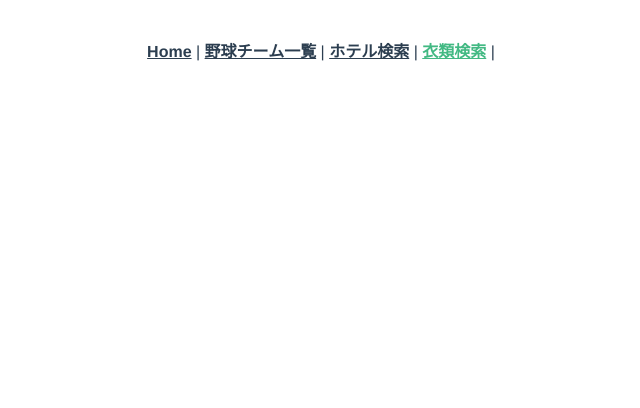
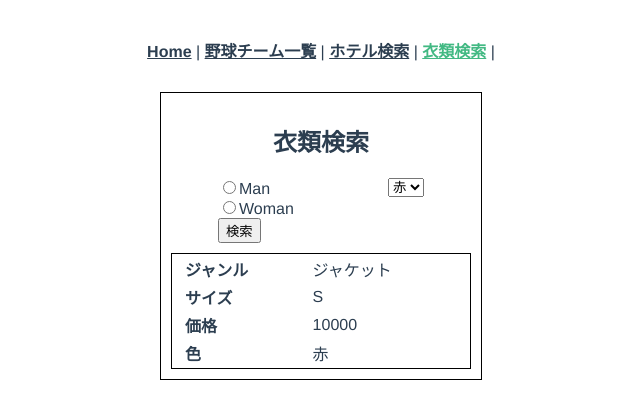
Before and after one commit to suzu1997/ex-vue-intermediate, a Vue app: page /searchClothes in a window 1280 px wide. Shown: the top 408 px of the page, without its empty margins (319-959 px from the left). Built offline with nearby package versions, Linux system fonts and the light colour scheme.

Commit message:
衣類検索の表示部分を実装し、スタイルを調整

```diff
--- a/src/views/SearchClothes.vue
+++ b/src/views/SearchClothes.vue
@@ -1,13 +1,78 @@
 <template>
-  <div></div>
+  <div class="container">
+    <h2>衣類検索</h2>
+    <div class="select">
+      <div class="gender-select">
+        <input type="radio" name="gender" value="man" id="man" />
+        <label for="man">Man</label>
+        <br />
+        <input type="radio" name="gender" value="woman" id="woman" />
+        <label for="woman">Woman</label>
+        <br />
+        <button>検索</button>
+      </div>
+      <select name="" id="">
+        <option value="">赤</option>
+        <option value="">青</option>
+        <option value="">白</option>
+        <option value="">黄</option>
+      </select>
+    </div>
+    <div class="result">
+      <table class="result-table">
+        <tr>
+          <th>ジャンル</th>
+          <td>ジャケット</td>
+        </tr>
+        <tr>
+          <th>サイズ</th>
+          <td>S</td>
+        </tr>
+        <tr>
+          <th>価格</th>
+          <td>10000</td>
+        </tr>
+        <tr>
+          <th>色</th>
+          <td>赤</td>
+        </tr>
+      </table>
+    </div>
+  </div>
 </template>
 
 <script>
-export default {
+import { Component, Vue } from "vue-property-decorator";
 
-}
+@Component
+export default class SearchClothes extends Vue {}
 </script>
 
-<style>
-
+<style scoped>
+.container {
+  width: 300px;
+  margin: 0 auto;
+  border: 1px solid #000;
+  /* text-align: left; */
+  padding: 10px;
+}
+.select {
+  display: flex;
+  flex-direction: row;
+  justify-content: space-around;
+  align-items: start;
+}
+.gender-select {
+  text-align: left;
+}
+.result {
+  border: 1px solid #000;
+  text-align: center;
+  margin-top: 10px;
+}
+.result-table {
+  width: 100%;
+  text-align: left;
+  padding-left: 10px;
+}
 </style>
```
